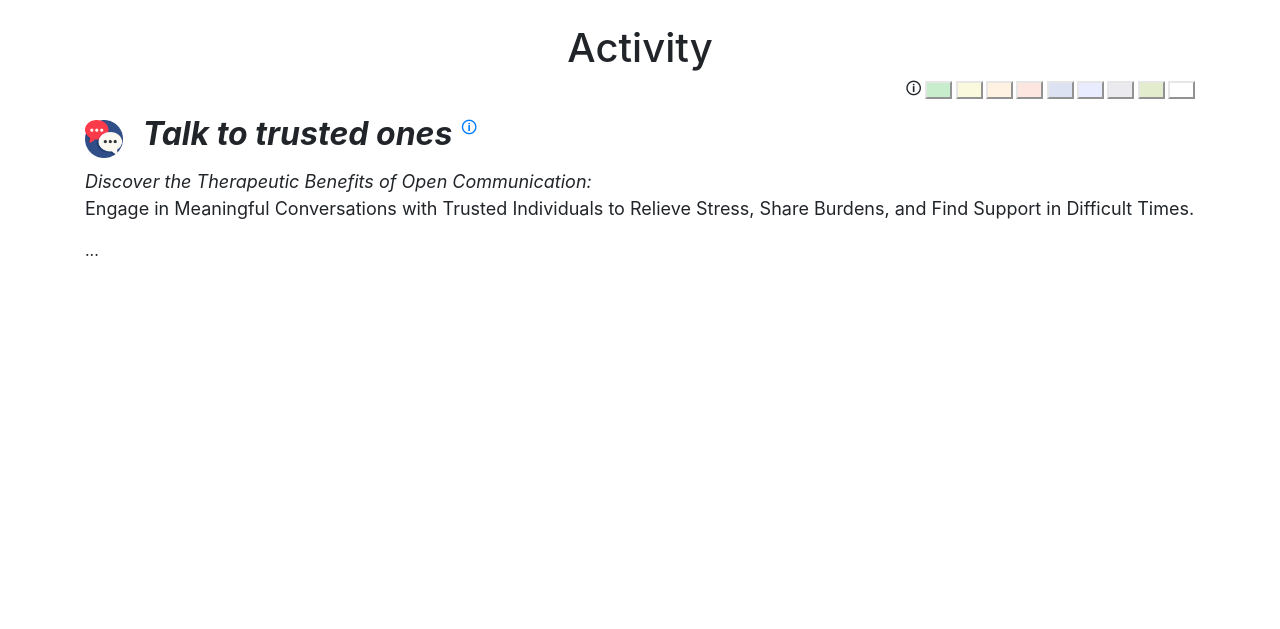
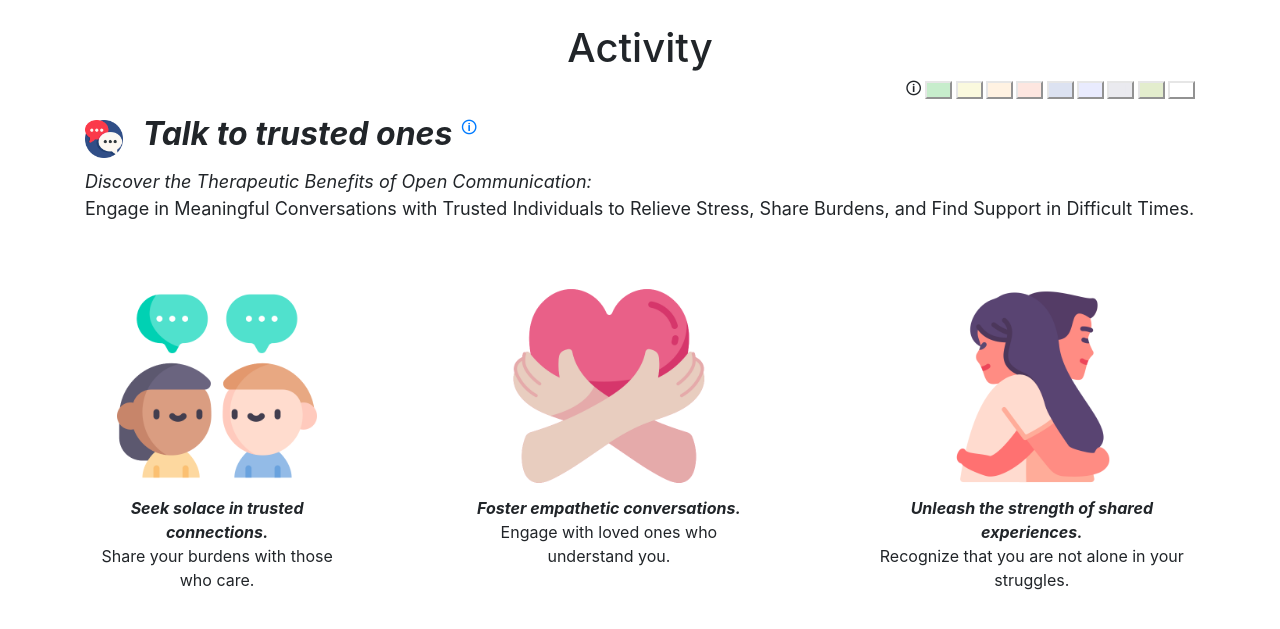
Before and after one commit to yutis-naucheryn/DA-Midst-Deploy, a Flask app: page /activity/talk in a window 1280 px wide. Shown: the part 56-685 px from the top of the page. Run offline with Flask 3, Linux system fonts and the light colour scheme; a user stored in the database is signed in; some libraries are stand-ins or nearby versions.

Commit message:
Add content in talk UI

```diff
--- a/website/templates/about-us.html
+++ b/website/templates/about-us.html
@@ -130,7 +130,7 @@
         <br />
         <h2>Credits</h2>
         <p style="margin-left: 20px;">All the graphic materials used in DA-Midst are created by/adopted from:
-          <br>1. Freepik, photo3idea_studio, FBJan, Hight Quality Icons, smashingstocks, Us and Up, AmethystDesign from
+          <br>1. Freepik, photo3idea_studio, FBJan, Hight Quality Icons, smashingstocks, Us and Up, AmethystDesign, dreamicons, Victoruler from
             <a href="https://www.flaticon.com/" title="Flaticon" style="color: rgb(114, 114, 114);" target="_blank">www.flaticon.com</a>
           <br>2.
             <a href="https://www.chosic.com/download-audio/29960/" title="Silent Wood by Purrple Cat" style="color: rgb(114, 114, 114);" target="_blank">Silent Wood by Purrple Cat</a>
--- a/website/templates/act-talk.html
+++ b/website/templates/act-talk.html
@@ -47,7 +47,41 @@
     <br>Engage in Meaningful Conversations with Trusted Individuals to Relieve Stress, Share Burdens, and Find Support in Difficult Times.
 </p>
 
-<p style="text-align: justify; flex: 1; margin-top: 10px; margin-bottom: 1cm;">
-    ...
-</p>
+<br /><br />
+
+<div style="display: flex; flex-direction: row; justify-content: center; align-items: center;">
+  <!-- Image 1 -->
+  <div style="display: flex; flex-direction: column; justify-content: center; align-items: center; ">
+
+        <img src="{{ url_for('static', filename='/image/img-talk1.png') }}" alt="Talk"
+        style="width:200px; height:200px;">
+
+      <p style="text-align: center; height: 40px; margin-top: 10px;">
+        <span style="font-size: 16px;"><i><b>Seek solace in trusted connections.</b></i></span> <br>
+        Share your burdens with those who care. </p>
+    </div>
+
+  <!-- Image 2 -->
+  <div style="display: flex; flex-direction: column; justify-content: center; align-items: center; margin-left: 3cm;">
+
+      <img src="{{ url_for('static', filename='/image/img-talk2.png') }}" alt="Love"
+      style="width:200px; height:200px;">
+
+    <p style="text-align: center; height: 40px; margin-top: 10px;">
+      <span style="font-size: 16px;"><i><b>Foster empathetic conversations.</b></i></span> <br>
+      Engage with loved ones who understand you.</p>
+  </div>
+
+  <!-- Image 3 -->
+  <div style="display: flex; flex-direction: column; justify-content: center; align-items: center; margin-left: 3cm;">
+
+      <img src="{{ url_for('static', filename='/image/img-talk3.png') }}" alt="Hug"
+      style="width:200px; height:200px;">
+
+    <p style="text-align: center; height: 40px; margin-top: 10px;">
+      <span style="font-size: 16px;"><i><b>Unleash the strength of shared experiences.</b></i></span> <br>
+      Recognize that you are not alone in your struggles. </p>
+  </div>
+</div>
+
 {% endblock %}
```
Also changed, not shown: website/static/image/img-talk1.png (added), website/static/image/img-talk2.png (added), website/static/image/img-talk3.png (added).
